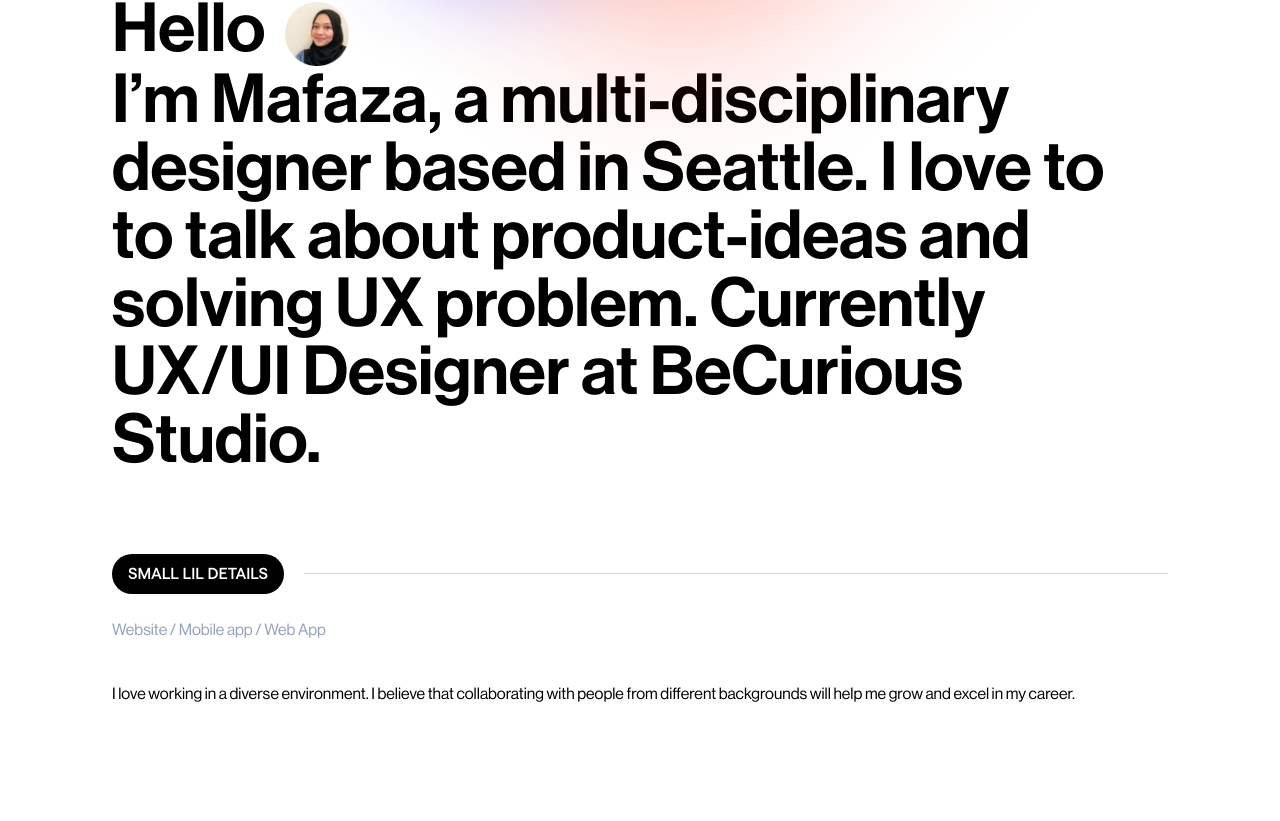
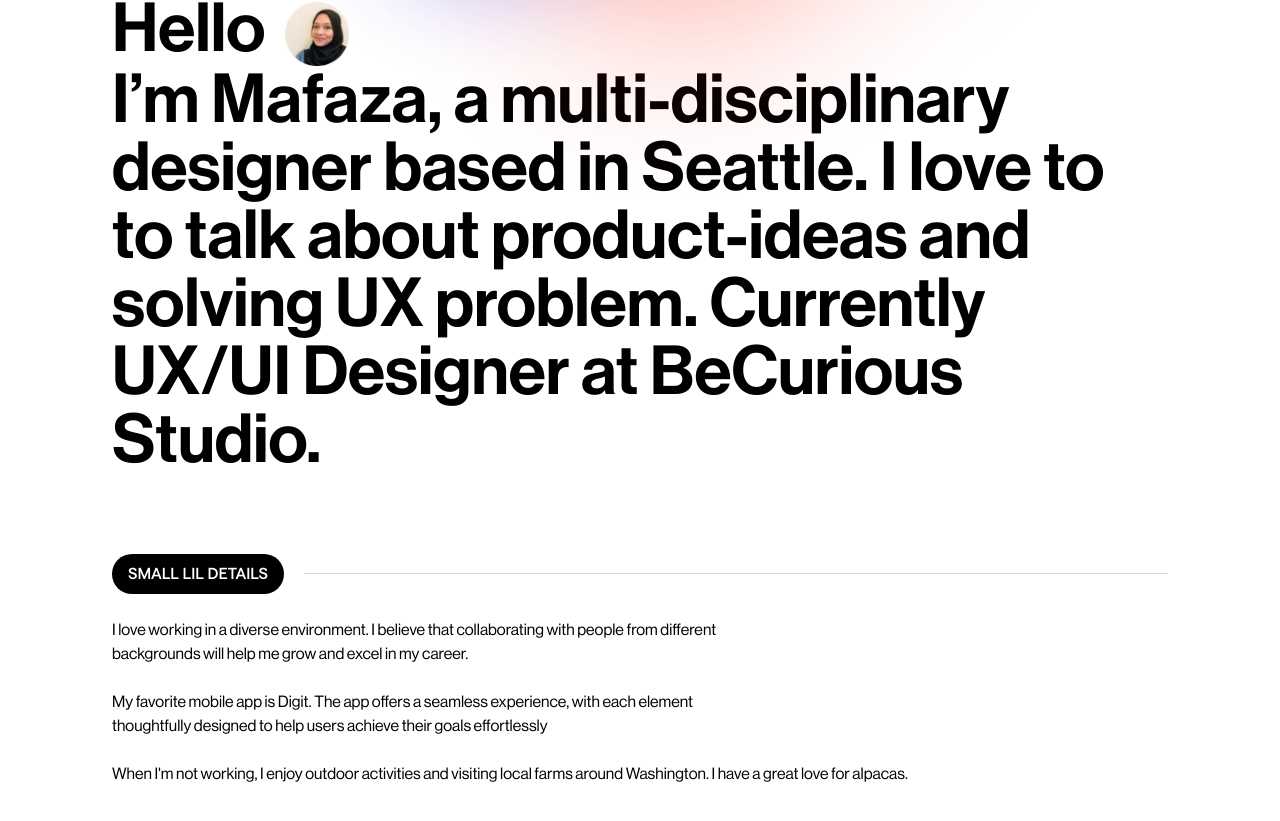
Before and after one commit to mafazaapri/mafazaapri.github.io, a React (Vite) app: page /#/about in a window 1280 px wide. Shown: the part 269-1090 px from the top of the page. Before the commit the page ends 1015 px from the top, so only its background shows below. Built offline with nearby package versions, Linux system fonts and the light colour scheme.

Commit message:
Update AboutPage.jsx

```diff
--- a/src/pages/AboutPage.jsx
+++ b/src/pages/AboutPage.jsx
@@ -34,8 +34,16 @@ export default function AboutPage() {
           <StylishHeaderTitle className="mb-6">
          Small lil details
           </StylishHeaderTitle>
-               <p className="text-slate-400 mb-10">Website / Mobile app / Web App</p>
-           <p>I love working in a diverse environment. I believe that collaborating with people from different backgrounds will help me grow and excel in my career.</p>
+
+           <p> I love working in a diverse environment. I believe that collaborating with people from different <br />
+             backgrounds will help me grow and excel in my career.</p>
+          <br/>
+          <p>My favorite mobile app is Digit. The app offers a seamless experience, with each element
+            <br/>
+            thoughtfully designed to help users achieve their goals effortlessly</p>
+          <br/>
+          <p>When I'm not working, I enjoy outdoor activities and visiting local farms around Washington.
+I have a great love for alpacas.</p>
           </section>
              </div>
 
```
